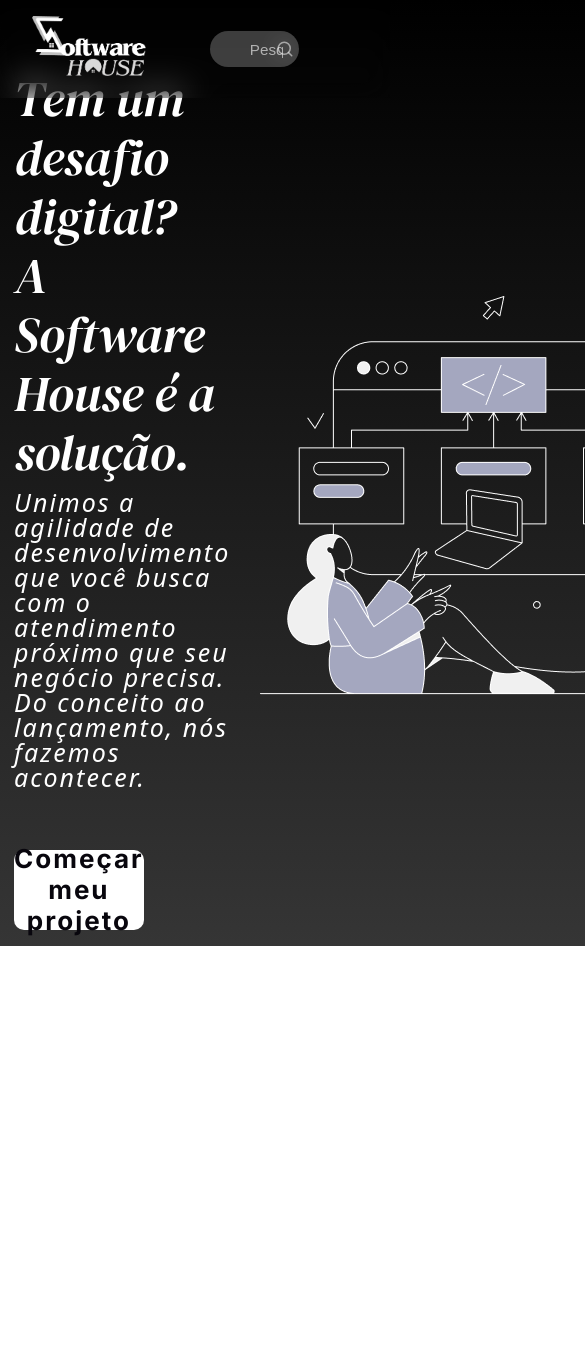
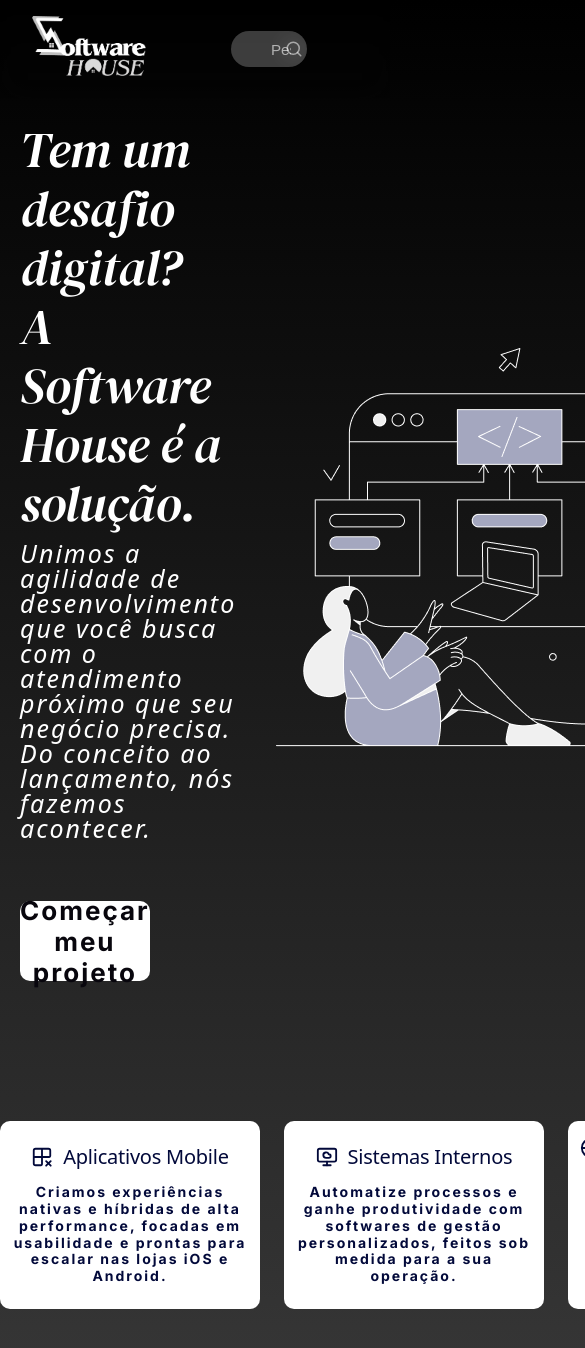
Before and after one commit to Sigma-Software-House/Software-House, a React (Vite) app: page / in a window 390 px wide. Shown: the top 1348 px of the page, 585 px wide, since content can reach past the window. Before the commit the page ends 946 px from the top, so only its background shows below. Built offline with nearby package versions, Linux system fonts and the light colour scheme.

Commit message:
Adicionar componente Card e estilização da página inicial, incluindo melhorias na responsividade e layout

```diff
--- a/src/components/button/button.css
+++ b/src/components/button/button.css
@@ -23,5 +23,7 @@
 }
 
 .button-primario:hover {
-  background: var(--buttonHover);
+  background: var(--text-h);
+  color: var(--text);
+  box-shadow: 0 2px 22px rgba(255, 255, 243, 0.507);
 }
--- a/src/components/card/Card.tsx
+++ b/src/components/card/Card.tsx
@@ -0,0 +1,42 @@
+import "./card.css";
+import React from "react";
+
+type cardProps = {
+    view: "primario" | "secundario";
+    icon?: React.ReactNode | string;
+    width?: string | number;
+    height?: string | number;
+    title?: string;
+    text?: string;
+};
+
+export default function Card({
+    view,
+    icon,
+    width,
+    height,
+    title,
+    text,
+    ...props
+}: cardProps) {
+    return (
+        <div
+            className={`card card-${view}`}
+            style={{ width: width, height: height }}
+            {...props}
+        >
+            <div className="cardHeader">
+                {icon &&
+                    (typeof icon === "string" ? (
+                        <img className="iconCard" src={icon} />
+                    ) : (
+                        <span className="iconCard">{icon}</span>
+                    ))}
+
+                <h2 className="titleCard">{title}</h2>
+            </div>
+
+            <p className="textCard">{text}</p>
+        </div>
+    );
+}
--- a/src/components/card/card.css
+++ b/src/components/card/card.css
@@ -0,0 +1,65 @@
+.card {
+    border-radius: 10px;
+    border: none;
+    display: flex;
+    align-items: center;
+    justify-content: center;
+    flex-direction: column;
+    padding: 0 12px;
+    cursor: pointer;
+    gap: 8px;
+    font-family: "Inter", sans-serif;
+    font-weight: 600;
+    letter-spacing: 2px;
+    font-size: 26px;
+    transition: all 0.25s ease;
+    margin-top: 60px;
+}
+
+.card-primario {
+    background: var(--text);
+    color: var(--text-card);
+    transition: all 0.3s ease;
+}
+
+.card-primario:hover {
+    background: var(--text-h);
+    color: var(--text);
+}
+
+.cardHeader {
+    display: flex;
+    align-items: center;
+    gap: 10px;
+}
+
+.iconCard {
+    display: flex;
+    align-items: center;
+    justify-content: center;
+    width: 22px;
+    height: 22px;
+}
+
+.titleCard {
+    margin: 0;
+}
+
+.iconCard,
+.titleCard,
+.textCard {
+    color: var(--text-card);
+    transition: color 0.3s ease;
+}
+
+.card-primario:hover .iconCard,
+.card-primario:hover .titleCard,
+.card-primario:hover .textCard {
+    color: var(--text);
+}
+
+.textCard {
+    font-size: 14px;
+    line-height: 1.2;
+    margin-top: 8px;
+}
--- a/src/components/navbar/navbar.css
+++ b/src/components/navbar/navbar.css
@@ -56,7 +56,7 @@
   position: relative;
   display: flex;
   align-items: center;
-  margin-left: 30%;
+  margin-left: 40%;
 }
 
 .search-icon {
@@ -112,6 +112,5 @@
 
     .navbar-nav {
         display: none;
-        /* For simplicity, hide nav items on very small screens or we can implement a hamburger menu later */
     }
 }
--- a/src/index.css
+++ b/src/index.css
@@ -2,6 +2,7 @@
   --text: #ffffff;
   --buttonHover: #cacaca;
   --text-h: #08060d;
+  --text-card: #02093A;
   --bg: linear-gradient(to bottom, #000000, #353535);
   --gray: #9e9e9e;
   --border: #e5e4e7;
@@ -53,7 +54,7 @@
 }
 
 #root {
-  width: 1126px;
+  width: 100%;
   max-width: 100%;
   margin: 0 auto;
   text-align: center;
@@ -61,6 +62,7 @@
   display: flex;
   flex-direction: column;
   box-sizing: border-box;
+  padding-bottom: 50px;
 }
 
 *{
--- a/src/pages/home/Home.tsx
+++ b/src/pages/home/Home.tsx
@@ -1,10 +1,14 @@
 import './home.css'
 import Button from '../../components/button/Button';
+import Card from '../../components/card/Card'
+import { Grid2x2X, MonitorCloud, Globe, BotMessageSquare } from "lucide-react";
+
 
 const Home = () => {
   return (
-    <section className='sectionHome'>
-      <div className='home'>
+    <section className='home'>
+      <div className='sectionHome'>
+        <div className='main'>
           <h2 className='titleHome'>
             Tem um desafio digital?
             <br />
@@ -16,17 +20,60 @@ const Home = () => {
             próximo que seu negócio precisa. Do conceito ao lançamento, nós
             fazemos acontecer.
           </p>
-        <Button view="primario" width={'60%'} onClick={() => console.log("clicou")}>
+
+          <Button
+            view="primario"
+            width={'60%'}
+            onClick={() => console.log("clicou")}
+          >
             Começar meu projeto
           </Button>
         </div>
-      <div>
+
+        <div className='image'>
           <img
             src="/homeImage.png"
             alt="Ilustração desenvolvimento"
             className='imageButton'
           />
-      </div>{" "}
+        </div>
+      </div>
+
+      <div className='cards'>
+        <Card
+          view='primario'
+          height={'78%'}
+          title='Aplicativos Mobile'
+          text='Criamos experiências nativas e híbridas de alta performance,
+          focadas em usabilidade e prontas para escalar nas lojas iOS e Android.'
+          icon={<Grid2x2X />}
+        />
+        <Card
+          view='primario'
+          height={'78%'}
+          title='Sistemas Internos'
+          text='Automatize processos e ganhe produtividade com softwares de
+          gestão personalizados, feitos sob medida para a sua operação.'
+          icon={<MonitorCloud />}
+        />
+        <Card
+          view='primario'
+          height={'78%'}
+          title='Sites de Alta Conversão'
+          text='Mais que um cartão de visitas: desenvolvemos portais e sites institucionais
+          otimizados para busca (SEO) e focados em gerar novos negócios.'
+          icon={<Globe />}
+        />
+        <Card
+          view='primario'
+          height={'78%'}
+          title='Inteligência Artificial'
+          text='Implementamos IA para análise de dados, automação de tarefas e chatbots
+          inteligentes que elevam o patamar tecnológico da sua empresa.'
+          icon={<BotMessageSquare />}
+        />
+      </div>
+
     </section>
   );
 };
--- a/src/pages/home/home.css
+++ b/src/pages/home/home.css
@@ -1,17 +1,26 @@
 .sectionHome {
-    gap: 30px;
     width: 100%;
     display: flex;
-    margin-top: 15%;
-    padding-top: 10px;
     align-items: center;
-    padding-inline: 14px;
-    padding-bottom: 16px;
     justify-content: space-between;
+    gap: 40px;
+    padding-inline: clamp(20px, 5vw, 80px);
+    margin-top: 120px;
 }
 
 .home {
     width: 100%;
+    max-width: 1500px;
+    margin: 0 auto;
+    display: flex;
+    flex-direction: column;
+    gap: 80px;
+}
+
+.main {
+    width: 100%;
+    display: flex;
+    flex-direction: column;
 }
 
 .titleHome {
@@ -30,7 +39,26 @@
     letter-spacing: 2px;
 }
 
+.image {
+    width: 100%;
+}
+
 .imageButton {
     height: auto;
     object-fit: contain;
 }
+
+.cards {
+    max-width: 1600px;
+    display: grid;
+    grid-template-columns: repeat(4, minmax(260px, 1fr));
+    gap: 24px;
+}
+
+.cards>* {
+    transition: transform 0.25s ease, box-shadow 0.25s ease;
+}
+
+.cards>*:hover {
+    transform: translateY(-6px);
+}
```
Lines whose indentation alone changed are shown as unchanged.
